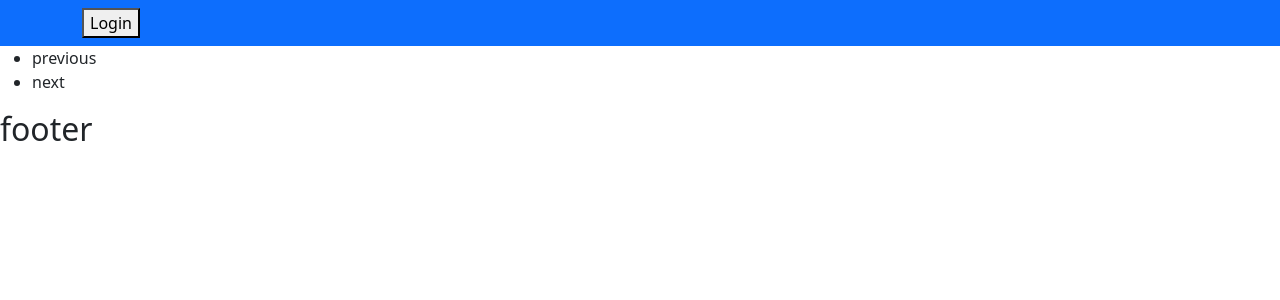
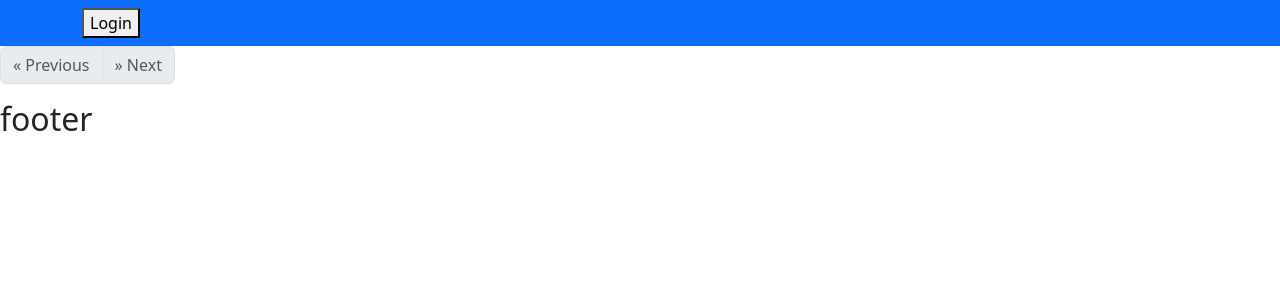
Before and after one commit to marekgacek45/CMS-Project, a PHP site: page / in a window 1280 px wide. Shown: the top 300 px of the page. Run offline with PHP 8.4, Linux system fonts and the light colour scheme; data that the repository does not hold is empty.

Commit message:
add style to pagination

```diff
--- a/includes/pagination.php
+++ b/includes/pagination.php
@@ -1,26 +1,45 @@
-<div>
-    <ul>
-        <li>
-            <?php if ($paginator->previous): ?>
-                <a href="?page=<?= $paginator->previous ?>">previous</a>
-            <?php else: ?>
-                previous
-            <?php endif ?>
-        </li>
-        <li>
-            <?php if ($paginator->next): ?>
-                <a href="?page=<?= $paginator->next ?>">next</a>
-            <?php else: ?>
-                next
-            <?php endif ?>
-        </li>
-    </ul>
+<nav aria-label="Page navigation example">
+    <ul class="pagination">
+        <?php if ($paginator->previous): ?>
+            <li class="page-item">
+                <a class="page-link" aria-label="Previous" href="?page=<?= $paginator->previous ?>"> <span
+                        aria-hidden="true">&laquo;</span>
+                    <span class="sr-only">Previous</span></a>
+            </li>
+        <?php else: ?>
+            <li class="page-item disabled">
+                <a class="page-link" aria-label="Previous" href="#">
+                    <span aria-hidden="true">&laquo;</span>
+                    <span class="sr-only">Previous</span></a>
+                </a>
+            </li>
+        <?php endif ?>
 
-    <ul>
         <?php for ($i = 1; $i <= $paginator->totalPages; $i++): ?>
-            <li>
+            <li class="page-link" class="page-item">
                 <a href="?page=<?= $i ?>"> <?= $i ?></a>
             </li>
         <?php endfor ?>
+
+
+        <?php if ($paginator->next): ?>
+            <li class="page-item">
+                <a class="page-link" aria-label="Next" href="?page=<?= $paginator->next ?>"> <span
+                        aria-hidden="true">&raquo;</span>
+                    <span class="sr-only">Next</span></a>
+            </li>
+        <?php else: ?>
+            <li class="page-item disabled">
+                <a class="page-link " aria-label="Next" href="#">
+                    <span aria-hidden="true">&raquo;</span>
+                    <span class="sr-only">Next</span>
+                </a>
+            </li>
+        <?php endif ?>
+
+
+
     </ul>
-    </div>
+
+
+</nav>
```
